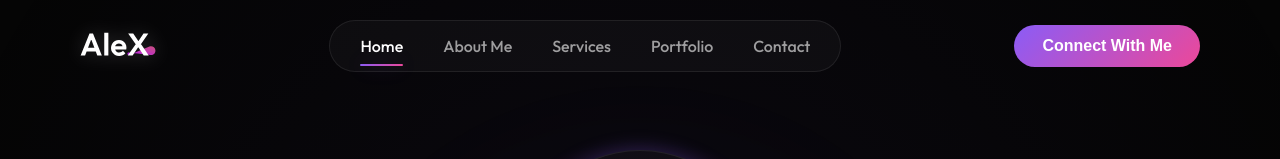
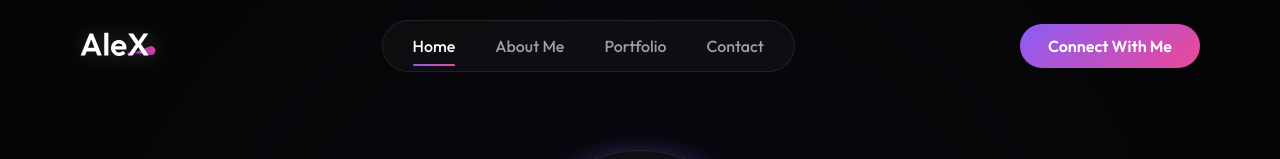
Before and after one commit to wathilawijesinghe/Portfolio, a React (Vite) app: page / in a window 1280 px wide. Shown: the top 159 px of the page. Built offline with nearby package versions, Linux system fonts and the light colour scheme.

Commit message:
feat: add new Navbar and Hero components with styling and interactive elements

```diff
--- a/src/Components/Hero/Hero.css
+++ b/src/Components/Hero/Hero.css
@@ -68,6 +68,12 @@
   margin-top: 30px;
 }
 
+.hero-anchor {
+  text-decoration: none;
+  color: inherit;
+  display: block;
+}
+
 .hero-connect {
   padding: 16px 40px;
   border-radius: 50px;
--- a/src/Components/Hero/Hero.jsx
+++ b/src/Components/Hero/Hero.jsx
@@ -1,4 +1,5 @@
 import { motion } from 'framer-motion';
+import AnchorLink from "react-anchor-link-smooth-scroll";
 import './Hero.css'
 import profile_img from '../../assets/profile_img.svg'
 
@@ -26,6 +27,7 @@ const Hero = () => {
 
     return (
         <motion.div
+            id="home"
             className='hero'
             variants={containerVariants}
             initial="hidden"
@@ -46,6 +48,7 @@ const Hero = () => {
             </motion.p>
 
             <motion.div variants={itemVariants} className="hero-action">
+                <AnchorLink className="hero-anchor" href="#contact" offset={50}>
                     <motion.div
                         className="hero-connect"
                         whileHover={{ scale: 1.05, boxShadow: "0 0 25px rgba(139, 92, 246, 0.5)" }}
@@ -53,6 +56,8 @@ const Hero = () => {
                     >
                         Connect with me
                     </motion.div>
+                </AnchorLink>
+                <AnchorLink className="hero-anchor" href="#about" offset={50}>
                     <motion.div
                         className="hero-resume glass-panel"
                         whileHover={{ scale: 1.05, backgroundColor: "rgba(255,255,255,0.1)" }}
@@ -60,6 +65,7 @@ const Hero = () => {
                     >
                         My resume
                     </motion.div>
+                </AnchorLink>
             </motion.div>
         </motion.div>
     )
--- a/src/Components/Navbar/Navbar.css
+++ b/src/Components/Navbar/Navbar.css
@@ -46,12 +46,17 @@
   font-weight: 500;
   cursor: pointer;
   position: relative;
-  color: var(--text-secondary);
   transition: color 0.3s ease;
   padding: 5px 0;
 }
 
-.nav-menu li:hover, .nav-menu li.active {
+.anchor-link {
+  color: var(--text-secondary);
+  text-decoration: none;
+  transition: color 0.3s ease;
+}
+
+.nav-menu li:hover .anchor-link, .nav-menu li.active .anchor-link {
   color: var(--text-primary);
 }
 
@@ -71,12 +76,19 @@
   border-radius: 50px;
   background: var(--gradient-accent);
   font-size: 16px;
+  font-weight: 600;
   cursor: pointer;
-  color: white;
-  font-weight: 600;
   border: none;
   outline: none;
   transition: all 0.3s ease;
+  display: flex;
+  align-items: center;
+  justify-content: center;
+}
+
+.anchor-link-btn {
+  color: white;
+  text-decoration: none;
 }
 
 @media (max-width: 960px) {
--- a/src/Components/Navbar/Navbar.jsx
+++ b/src/Components/Navbar/Navbar.jsx
@@ -1,5 +1,6 @@
 import { useState, useEffect } from "react";
 import { motion } from "framer-motion";
+import AnchorLink from "react-anchor-link-smooth-scroll";
 import "./Navbar.css";
 import logo from "../../assets/logo.svg";
 
@@ -15,7 +16,12 @@ const Navbar = () => {
     return () => window.removeEventListener("scroll", handleScroll);
   }, []);
 
-  const navItems = ["Home", "About Me", "Services", "Portfolio", "Contact"];
+  const navItems = [
+    { name: "Home", id: "home" },
+    { name: "About Me", id: "about" },
+    { name: "Portfolio", id: "projects" },
+    { name: "Contact", id: "contact" }
+  ];
 
   return (
     <motion.nav
@@ -30,20 +36,24 @@ const Navbar = () => {
           whileHover={{ scale: 1.05 }}
           whileTap={{ scale: 0.95 }}
         >
-          <img src={logo} alt="Logo" />
+          <AnchorLink href="#home">
+            <img src={logo} alt="Logo" />
+          </AnchorLink>
         </motion.div>
 
         <ul className="nav-menu">
           {navItems.map((item) => (
             <motion.li
-              key={item}
-              className={activeItem === item ? "active" : ""}
-              onClick={() => setActiveItem(item)}
+              key={item.name}
+              className={activeItem === item.name ? "active" : ""}
+              onClick={() => setActiveItem(item.name)}
               whileHover={{ y: -2 }}
               whileTap={{ y: 0 }}
             >
-              {item}
-              {activeItem === item && (
+              <AnchorLink className="anchor-link" href={`#${item.id}`}>
+                {item.name}
+              </AnchorLink>
+              {activeItem === item.name && (
                 <motion.div
                   layoutId="nav-indicator"
                   className="nav-indicator"
@@ -54,13 +64,13 @@ const Navbar = () => {
           ))}
         </ul>
 
-        <motion.button
+        <motion.div
           className="nav-connect"
           whileHover={{ scale: 1.05, boxShadow: "0 0 20px rgba(139, 92, 246, 0.4)" }}
           whileTap={{ scale: 0.95 }}
         >
-          Connect With Me
-        </motion.button>
+          <AnchorLink className="anchor-link-btn" href="#contact">Connect With Me</AnchorLink>
+        </motion.div>
       </div>
     </motion.nav>
   );
```
Lines whose indentation alone changed are shown as unchanged.
